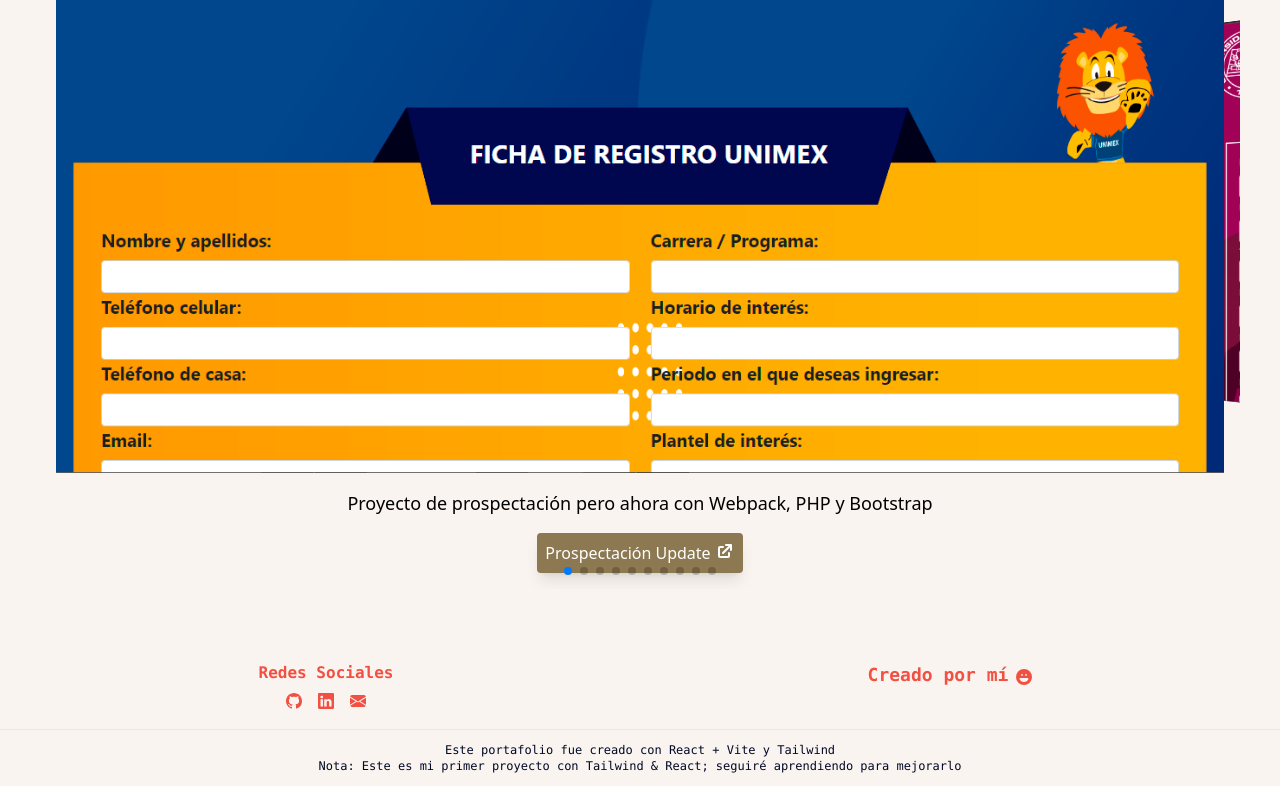
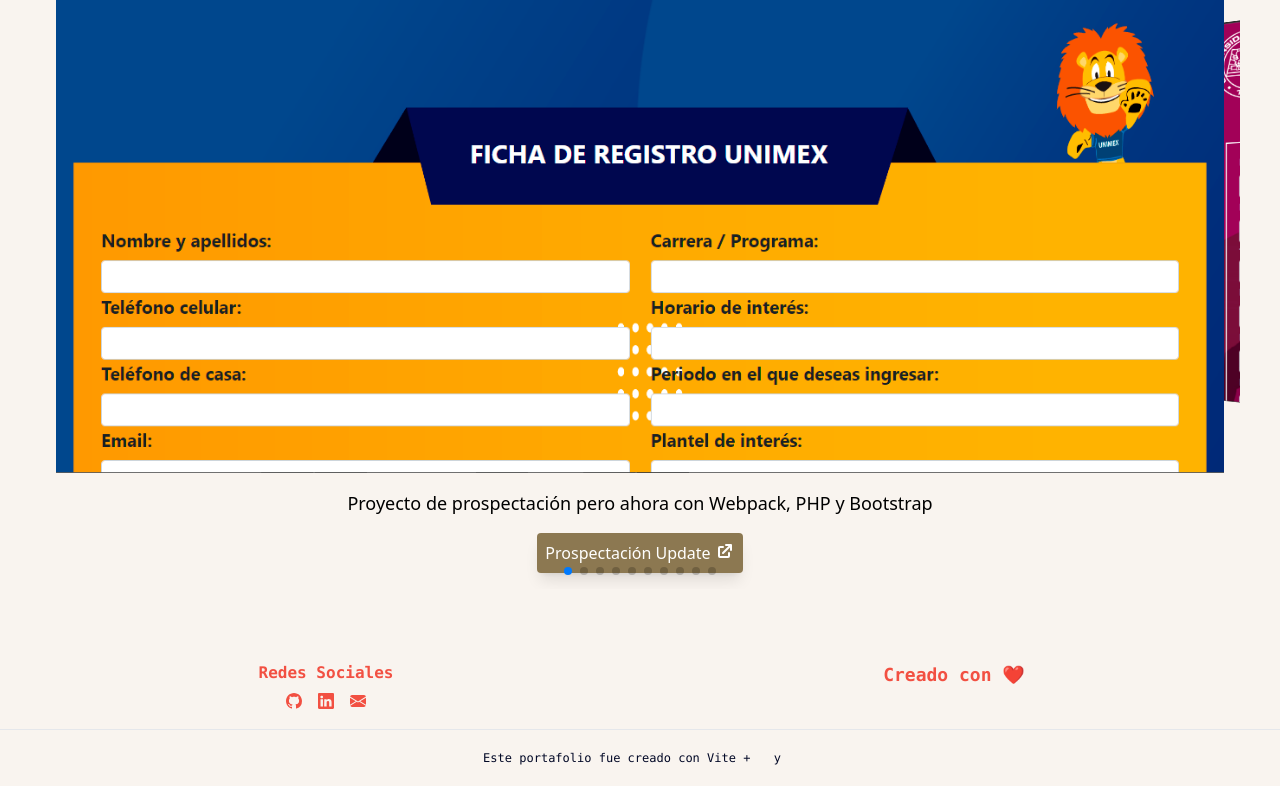
Before and after one commit to artmcel/artmcel.github.io, a React (Vite) app: page / in a window 1280 px wide. Shown: the part 2450-3236 px from the top of the page. Built offline with nearby package versions, Linux system fonts and the light colour scheme.

Commit message:
update footer

```diff
--- a/src/layout/footer.jsx
+++ b/src/layout/footer.jsx
@@ -25,17 +25,19 @@
                 </div>
             </div>
 
-            <div className="text-lg font-semibold font-mono align-middle flex justify-center md:w-1/2">Creado por mí
-                <svg xmlns="http://www.w3.org/2000/svg" width="16" height="16" fill="currentColor" className="bi bi-emoji-laughing-fill" viewBox="0 0 16 16">
-                    <path d="M8 16A8 8 0 1 0 8 0a8 8 0 0 0 0 16zM7 6.5c0 .501-.164.396-.415.235C6.42 6.629 6.218 6.5 6 6.5c-.218 0-.42.13-.585.235C5.164 6.896 5 7 5 6.5 5 5.672 5.448 5 6 5s1 .672 1 1.5zm5.331 3a1 1 0 0 1 0 1A4.998 4.998 0 0 1 8 13a4.998 4.998 0 0 1-4.33-2.5A1 1 0 0 1 4.535 9h6.93a1 1 0 0 1 .866.5zm-1.746-2.765C10.42 6.629 10.218 6.5 10 6.5c-.218 0-.42.13-.585.235C9.164 6.896 9 7 9 6.5c0-.828.448-1.5 1-1.5s1 .672 1 1.5c0 .501-.164.396-.415.235z"/>
-                </svg>
+            <div className="text-lg font-semibold font-mono align-middle flex justify-center md:w-1/2">
+                <p>Creado con ❤️</p>
             </div>
 
         </div>
 
         <div className="text-center text-xs font-mono divide-y-reverse p-3 text-[#020826]">
-            <p>Este portafolio fue creado con <a href="https://es.react.dev/">React + Vite</a> y <a href="https://tailwindcss.com/">Tailwind</a></p>
-            <p>Nota: Este es mi primer proyecto con Tailwind & React; seguiré aprendiendo para mejorarlo</p>
+            <p>Este portafolio fue creado con Vite + <a href="https://es.react.dev/">
+                <i className="devicon-react-original colored text-lg mx-2"></i>
+            </a> y
+            <a href="https://tailwindcss.com/">
+                <i className="devicon-tailwindcss-plain colored text-lg mx-2"></i>
+            </a></p>
         </div>
 
     </footer>
```
